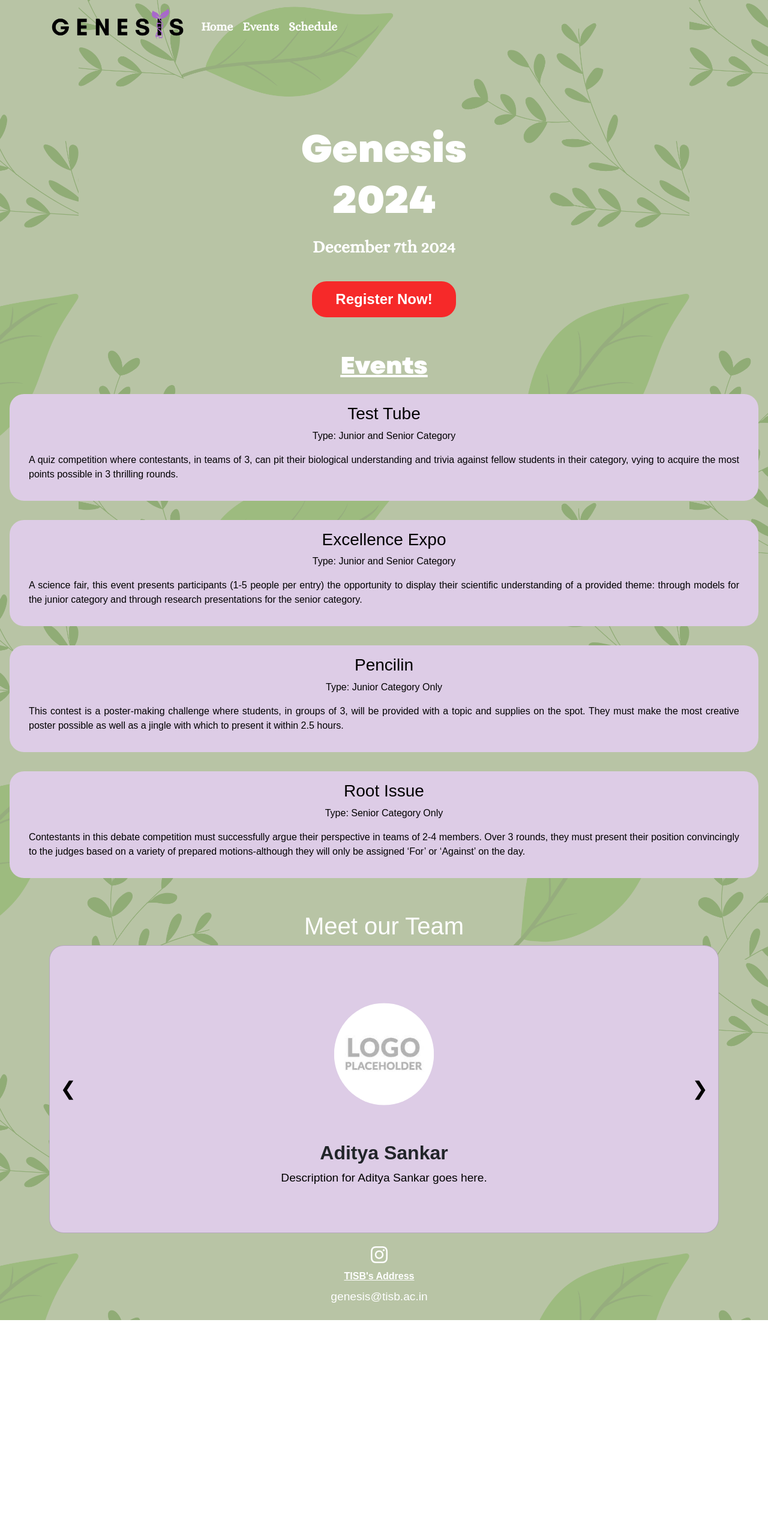
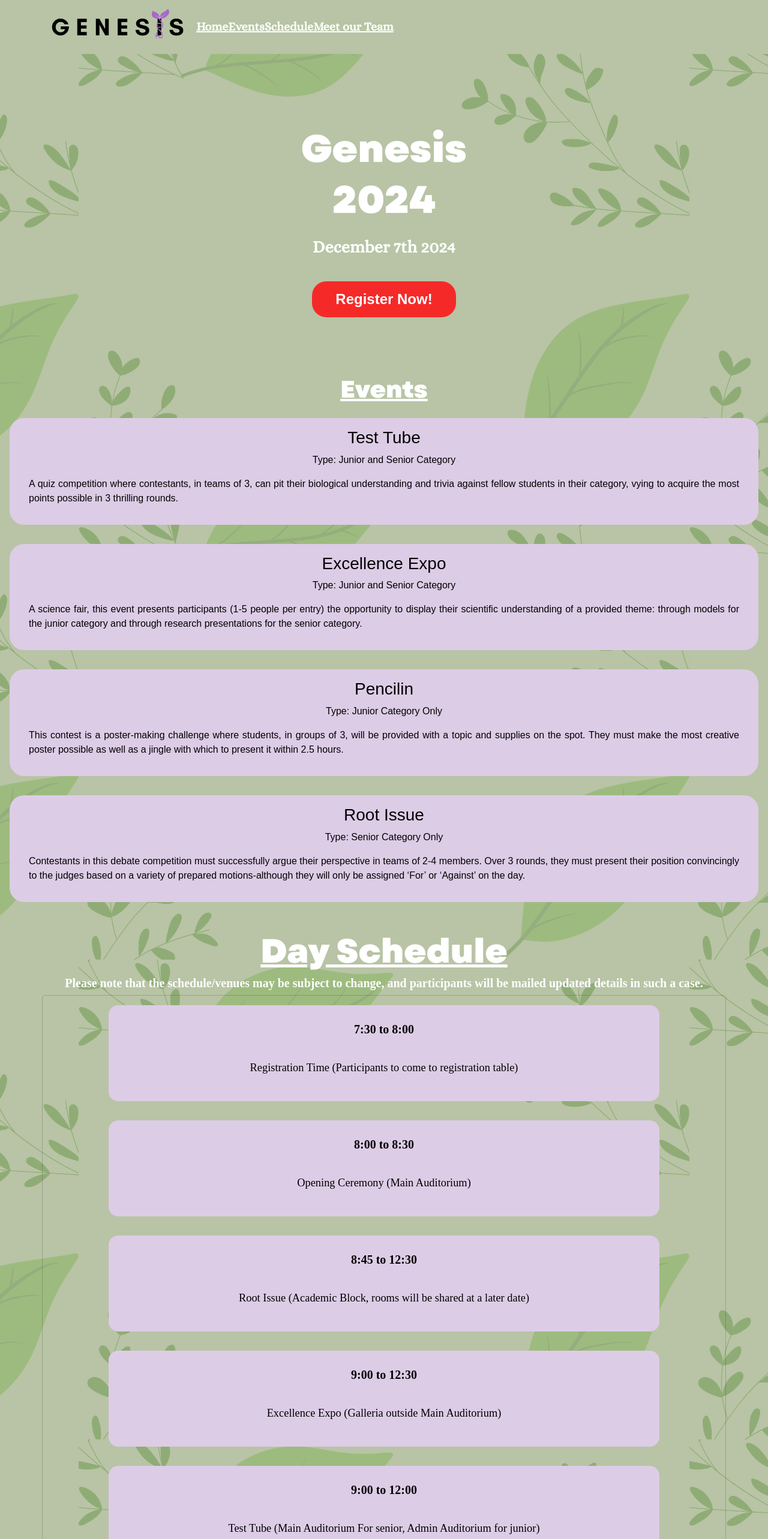
Before and after one commit to shabdbhatia/genesis-website, a React (Create React App) app: page / in a window 1280 px wide. Shown: the top 2566 px of the page at 60% size. Before the commit the page ends 2201 px from the top, so only its background shows below. Built offline with nearby package versions, Linux system fonts and the light colour scheme.

Commit message:
Added Scroll and Scroll Offset

```diff
--- a/package.json
+++ b/package.json
@@ -17,6 +17,7 @@
     "react-dom": "^18.3.1",
     "react-favicon": "^2.0.7",
     "react-scripts": "5.0.1",
+    "react-scroll": "^1.9.0",
     "web-vitals": "^2.1.4"
   },
   "scripts": {
--- a/src/Header/navbar.js
+++ b/src/Header/navbar.js
@@ -1,25 +1,100 @@
-import React from 'react';
+import React, { useState, useEffect } from 'react';
+import { Link } from 'react-scroll';
 import { Navbar, Nav, Container } from 'react-bootstrap';
 import 'bootstrap/dist/css/bootstrap.min.css';
 import './navbar_style.css'; // Import your CSS file
 import Genesis_Logo from './../Assets/Logos/Genesis_Logo_Transperant.png';
 
 function NavigationBar() {
+    const [scrolled, setScrolled] = useState(false);
+    const [expanded, setExpanded] = useState(false);
+
+    // Define the offset variable for consistency
+    const navbarOffset = -155; // Adjust based on your navbar height
+    const newnavbarOffset = -200;
+    useEffect(() => {
+        const handleScroll = () => {
+            if (window.scrollY > 50) {
+                setScrolled(true);
+            } else {
+                setScrolled(false);
+            }
+        };
+
+        window.addEventListener('scroll', handleScroll);
+        return () => {
+            window.removeEventListener('scroll', handleScroll);
+        };
+    }, []);
+
+    const handleLinkClick = () => {
+        setExpanded(false); // Close the navbar after clicking a link
+    };
+
     return (
-        <Navbar className="custom-navbar" expand="md">
+        <Navbar
+            className={`custom-navbar ${scrolled ? 'scrolled' : ''}`}
+            expand="md"
+            expanded={expanded}
+        >
             <Container>
-                {/*<Navbar.Brand href="#" className="Main-Headings" id="Navbar-Heading">*/}
-                {/*    Genesis 2024*/}
-                {/*</Navbar.Brand>*/}
                 <Navbar.Brand>
-                    <img src={Genesis_Logo} alt={'genesis_logo'} className={'navbar_logo'} id={'genesis_logo'}/>
+                    <img src={Genesis_Logo} alt="genesis_logo" className="navbar_logo" id="genesis_logo" />
                 </Navbar.Brand>
-                <Navbar.Toggle aria-controls="basic-navbar-nav" />
+                <Navbar.Toggle
+                    aria-controls="basic-navbar-nav"
+                    onClick={() => setExpanded(!expanded)} // Toggle the navbar open/close
+                />
                 <Navbar.Collapse id="basic-navbar-nav">
                     <Nav className="me-auto">
-                        <Nav.Link href="#home" className={"navbar-links"}>Home</Nav.Link>
-                        <Nav.Link href="#about" className={"navbar-links"}>Events</Nav.Link>
-                        <Nav.Link href="#services" className={"navbar-links"}>Schedule</Nav.Link>
+                        <Link
+                            to="landing_s1_div"
+                            smooth={true}
+                            duration={500}
+                            offset={navbarOffset} // Use the variable here
+                            className="navbar-links"
+                            spy={true}
+                            activeClass="active"
+                            onClick={handleLinkClick}
+                        >
+                            Home
+                        </Link>
+                        <Link
+                            to="events_div"
+                            smooth={true}
+                            duration={500}
+                            offset={navbarOffset} // Use the variable here
+                            className="navbar-links"
+                            spy={true}
+                            activeClass="active"
+                            onClick={handleLinkClick}
+                        >
+                            Events
+                        </Link>
+                        <Link
+                            to="schedule_div"
+                            smooth={true}
+                            duration={500}
+                            offset={newnavbarOffset} // Use the variable here
+                            className="navbar-links"
+                            spy={true}
+                            activeClass="active"
+                            onClick={handleLinkClick}
+                        >
+                            Schedule
+                        </Link>
+                        <Link
+                            to="team_div"
+                            smooth={true}
+                            duration={500}
+                            offset={navbarOffset} // Use the variable here
+                            className="navbar-links"
+                            spy={true}
+                            activeClass="active"
+                            onClick={handleLinkClick}
+                        >
+                            Meet our Team
+                        </Link>
                     </Nav>
                 </Navbar.Collapse>
             </Container>
--- a/src/Header/navbar_style.css
+++ b/src/Header/navbar_style.css
@@ -3,7 +3,14 @@
     font-family: Garet-Font;
     font-size: 2rem;
 }
-
+.custom-navbar {
+    position: sticky;
+    top: 0;
+    z-index: 1000; /* Ensure it stays above other content */
+    background:none;
+    background-color: #B8C4A5;
+    transition: background-color 0.3s ease; /* Smooth transition for background changes */
+}
 .navbar-links{
     color: #ffffff;
     font-family: Alice-Regular;
--- a/src/HomePage/LandingPage.js
+++ b/src/HomePage/LandingPage.js
@@ -1,6 +1,7 @@
 import React from 'react';
 import Landing_Section1 from './components/Landing_Section1';
 import Landing_Section2 from './components/Landing_Section2';
+import Landing_Section3 from './components/Landing_Section3';
 import Landing_Section4 from './components/Landing_Section4';
 import Landing_Section5 from './components/Landing_Section5';
 
@@ -9,6 +10,7 @@ const LandingPage = () => {
         <div className="App">
             <Landing_Section1/>
             <Landing_Section2/>
+            <Landing_Section3/>
             <Landing_Section4/>
             <Landing_Section5/>
         </div>
--- a/src/HomePage/components/Landing_Section3.js
+++ b/src/HomePage/components/Landing_Section3.js
@@ -1,10 +1,64 @@
 import React from 'react';
-import '../styling/landing_section4_style.css';
+import '../styling/landing_section3_style.css';
 const Landing_Section3 = () => {
 
-    let div = <>
+    let div;
+    div = <>
         <div className={'container'} id={'schedule_div'}>
+            <h1 className={'primary-heading'} id={'schedule_heading'}>Day Schedule</h1>
+            <h2 className={'secondary-heading'} id={'schedule_subtitle'}>Please note that the schedule/venues may be subject to change, and
+                participants will be mailed updated details in such a case.</h2>
 
+            <div className={'card'} id={'schedule_card'}>
+                <ul className={'list'} id={'schedule_list'}>
+                    <li className={'schedule_item'}>
+                        <p className={'schedule_timing'}>7:30 to 8:00</p>
+                        <p className={'schedule_description'}>Registration Time (Participants to come to registration
+                            table)</p>
+                    </li>
+                    <li className={'schedule_item'}>
+                        <p className={'schedule_timing'}>8:00 to 8:30</p>
+                        <p className={'schedule_description'}>Opening Ceremony (Main Auditorium)</p>
+                    </li>
+                    <li className={'schedule_item'}>
+                        <p className={'schedule_timing'}>8:45 to 12:30</p>
+                        <p className={'schedule_description'}>Root Issue (Academic Block, rooms will be shared at a
+                            later date)</p>
+                    </li>
+                    <li className={'schedule_item'}>
+                        <p className={'schedule_timing'}>9:00 to 12:30</p>
+                        <p className={'schedule_description'}>Excellence Expo (Galleria outside Main Auditorium)</p>
+                    </li>
+                    <li className={'schedule_item'}>
+                        <p className={'schedule_timing'}>9:00 to 12:00</p>
+                        <p className={'schedule_description'}>Test Tube (Main Auditorium For senior, Admin
+                            Auditorium for junior)</p>
+                    </li>
+                    <li className={'schedule_item'}>
+                        <p className={'schedule_timing'}>9:00 to 11:30</p>
+                        <p className={'schedule_description'}>Pencilin Preparation (Admin Block Exam Rooms,
+                            further details will be shared at a later date)</p>
+                    </li>
+                    <li className={'schedule_item'}>
+                        <p className={'schedule_timing'}>11:30 to 12:15</p>
+                        <p className={'schedule_description'}>Pencilin Presentation (Admin Block Exam Rooms,
+                            further details will be shared at a later date)</p>
+                    </li>
+                    <li className={'schedule_item'}>
+                        <p className={'schedule_timing'}>12:30 to 1:00</p>
+                        <p className={'schedule_description'}>Test Tube (Main Auditorium For senior, Admin
+                            Auditorium for junior)</p>
+                    </li>
+                    <li className={'schedule_item'}>
+                        <p className={'schedule_timing'}>9:00 to 12:00</p>
+                        <p className={'schedule_description'}>Lunch Break</p>
+                    </li>
+                    <li className={'schedule_item'}>
+                        <p className={'schedule_timing'}>1:00 to 1:50</p>
+                        <p className={'schedule_description'}>Closing Ceremony and dispersal (Main Auditorium)</p>
+                    </li>
+                </ul>
+            </div>
         </div>
     </>;
     return div
--- a/src/HomePage/styling/landing_section2_style.css
+++ b/src/HomePage/styling/landing_section2_style.css
@@ -4,7 +4,8 @@
     justify-content: center;
     align-items: center;
 
-    margin: 2.5rem 0rem;
+    margin: 2rem 0rem;
+    padding: 3rem 0rem 0rem 0rem;
 }
 
 #s2_heading{
--- /dev/null
+++ b/src/HomePage/styling/landing_section3_style.css
@@ -0,0 +1,82 @@
+#schedule_div{
+    display: flex;
+    flex-direction: column;
+    justify-content: center;
+    align-items: center;
+
+    width: 100%;
+    padding: 0rem;
+}
+
+
+#schedule_heading{
+    font-family: Garet-Font;
+    font-size: 3.5rem;
+    text-decoration: underline;
+    text-align: center;
+}
+#schedule_subtitle{
+    font-family: Garet-Heavy;
+    font-size: 1.25rem;
+    font-weight: bold;
+    text-align: center;
+}
+
+#schedule_card{
+    display: flex;
+    flex-direction: column;
+    align-items: center;
+
+    width: 100%;
+    padding: 0rem;
+
+    background: none;
+}
+#schedule_list{
+    display: flex;
+    flex-direction: column;
+    justify-content: center;
+    align-items: center;
+
+    width: 95%;
+    height: auto;
+    padding: 0;
+    margin: 0;
+
+    background: none;
+    border-radius: 2rem;
+}
+.schedule_item{
+    text-decoration: none;
+    list-style: none;
+
+    display: flex;
+    flex-direction: column;
+    justify-content: space-around;
+
+    background-color: #DDCCE6;
+    margin: 1rem 0rem 1rem 0rem;
+
+    width: 85%;
+    height: 20vh;
+    border-radius: 1rem;
+    padding: 1rem 1rem 1rem 1rem;
+
+    transition: transform 0.3s ease, background-color 0.3s ease;
+}
+.schedule_item:hover{
+    transform: scale(1.01);
+}
+
+.schedule_timing{
+    font-family: Garet-Heavy;
+    font-size: 1.25rem;
+    font-weight: bold;
+    text-align: center;
+}
+
+.schedule_description{
+    font-family: Garet-Heavy;
+    font-size: 1.15rem;
+    text-align: center;
+}
--- a/src/HomePage/styling/landing_section4_style.css
+++ b/src/HomePage/styling/landing_section4_style.css
@@ -5,8 +5,10 @@
     justify-content: center;
 
     width: 100%;
+    margin: 2rem 0rem 1rem 0rem;
+
 }
-#s3_heading{
+#s4_heading{
     font-family: Garet-Font;
     font-size: 3rem;
     text-align: center;
--- a/src/HomePage/styling/landing_section5_style.css
+++ b/src/HomePage/styling/landing_section5_style.css
@@ -1,12 +1,16 @@
 #email-address-h3{
     color: #fff;
     font-size: 1.2rem;
+    text-align: center;
 }
 .footer {
     /* background-color: #121212; */
     color: #ffffff;
     padding: 20px;
     text-align: center;
+    width: 100%;
+    margin: 0rem;
+    padding: 0rem;
 }
 .footer-container {
     width: 100%;
@@ -36,7 +40,7 @@
 
 #footer-info-div{
     margin-top: 10px;
-    width: 30%;
+    width: 100%;
 }
 #footer-info-div a {
     color: #ffffff;
```
Also changed, not shown: 1 other file (tests, documents, lock files or other folders).
